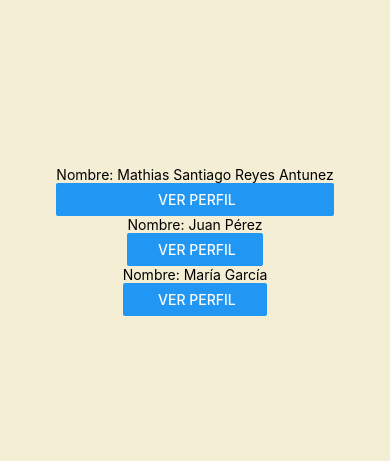
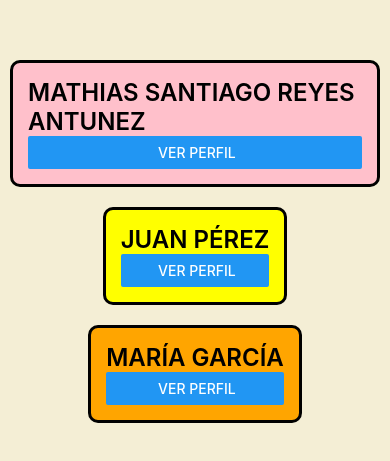
Before and after one commit to 125052723-create/Desarrollo-de-aplicaciones-Moviles-TIID-221, a React Native app in the folder App2/: screen / in a window 390 px wide. Shown: the part 181-642 px from the top of the page. Built offline with nearby package versions, Linux system fonts and the light colour scheme.

Commit message:
avance de la practica N8. StyleSheet.

```diff
--- a/App2/App.js
+++ b/App2/App.js
@@ -35,9 +35,9 @@ Codigo de la pratica 6:
 export default function App() {
   return (
     <View style={styles.container}>
-      <Perfil nombre="Mathias Santiago Reyes Antunez" carrera="TIID-221" materia="Apps Moviles" cuatrimestre="4" />
-      <Perfil nombre="Juan Pérez" carrera="TIID-221" materia="Apps Moviles" cuatrimestre="4" />
-      <Perfil nombre="María García" carrera="TIID-221" materia="Apps Moviles" cuatrimestre="4" />
+      <Perfil style={styles.tarjetas1} nombre="Mathias Santiago Reyes Antunez" carrera="TIID-221" materia="Apps Moviles" cuatrimestre="4"/>
+      <Perfil style={styles.tarjetas2} nombre="Juan Pérez" carrera="TIID-221" materia="Apps Moviles" cuatrimestre="4" />
+      <Perfil style={styles.tarjetas3} nombre="María García" carrera="TIID-221" materia="Apps Moviles" cuatrimestre="4" />
 
     </View>
   );
@@ -49,7 +49,17 @@ const styles = StyleSheet.create({
   container: {
     flex: 1,
     backgroundColor: '#f4eed5',
+    flexDirection: 'column',
     alignItems: 'center',
     justifyContent: 'center',
   },
+  tarjetas1:{
+    backgroundColor: 'pink',
+  },
+  tarjetas2:{
+    backgroundColor: 'yellow',
+  },
+  tarjetas3:{
+    backgroundColor: 'orange',
+  }
 });
--- a/App2/components/Perfil.js
+++ b/App2/components/Perfil.js
@@ -1,18 +1,18 @@
-import { View, Text, Button } from 'react-native';
+import { View, Text, Button, StyleSheet } from 'react-native';
 import { useState } from 'react';
 
-export const Perfil = ({ nombre, carrera, materia, cuatrimestre }) => {
+export const Perfil = ({ nombre, carrera, materia, cuatrimestre, style}) => {
     const [mostrar, setMostrar] = useState(false);
 
     return (
-        <View>
-            <Text>Nombre: {nombre}</Text>
+        <View style={[estilos.tarjetas, style]}>
+            <Text style={estilos.nombre}>{nombre}</Text>
 
             {mostrar &&
             <>
-            <Text>Carrera: {carrera}</Text>
-            <Text>Materia: {materia}</Text>
-            <Text>Cuatrimestre: {cuatrimestre} </Text>
+            <Text style={estilos.carrera}>{carrera}</Text>
+            <Text style={estilos.otrotexto}>{materia}</Text>
+            <Text style={estilos.otrotexto}>{cuatrimestre} </Text>
             </>
             }
 
@@ -21,3 +21,28 @@ export const Perfil = ({ nombre, carrera, materia, cuatrimestre }) => {
 
     )
 }
+
+const estilos = StyleSheet.create({
+    nombre:{
+        fontSize: 24,
+        fontWeight: 600,
+        textTransform: 'uppercase'
+    },
+    carrera:{
+        fontSize: 20,
+        color: 'red',
+        fontFamily: 'Roboto'
+    },
+    otrotexto:{
+        fontSize: 18,
+        color: 'blue',
+        fontFamily: 'Courier',
+        fontStyle: 'italic'
+    },
+    tarjetas:{
+        borderWidth: 3,
+        borderRadius: 10,
+        padding: 15,
+        margin: 10,
+    }
+});
```
